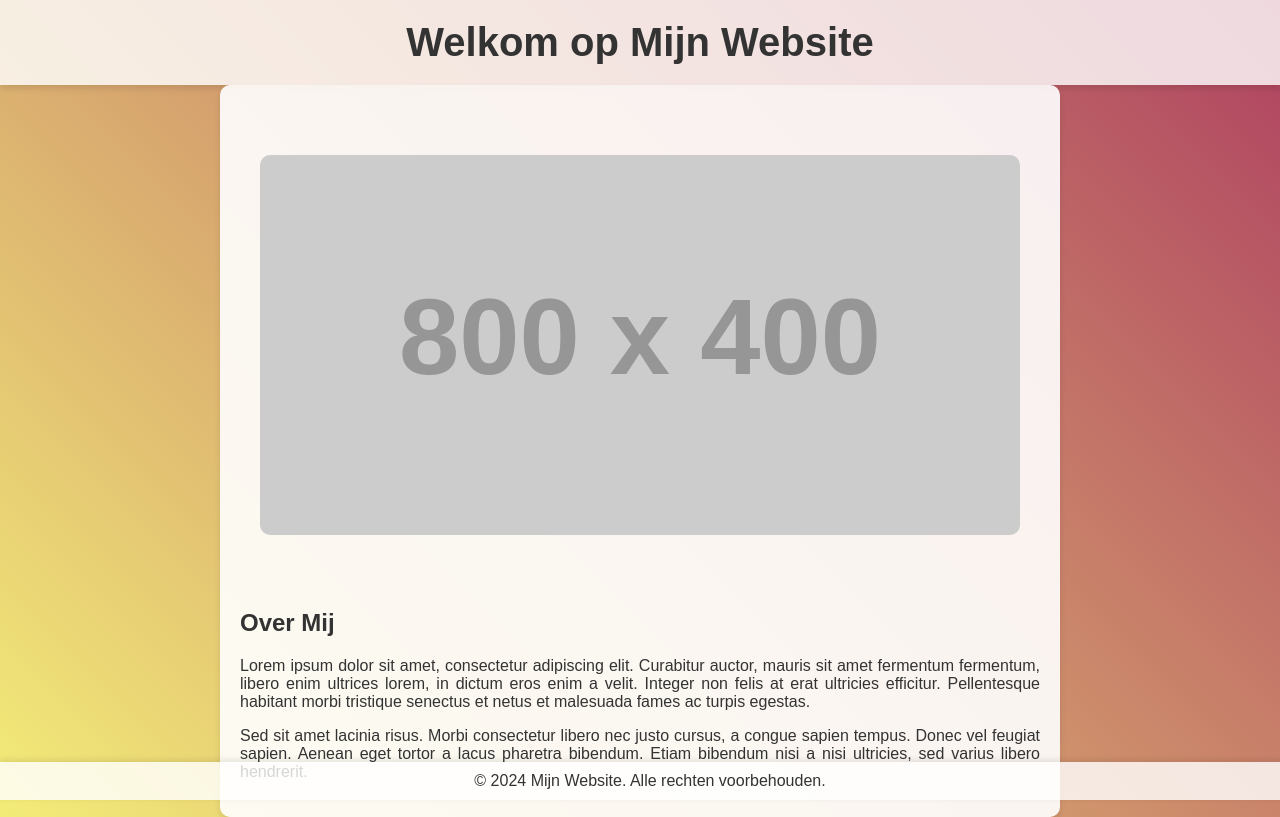
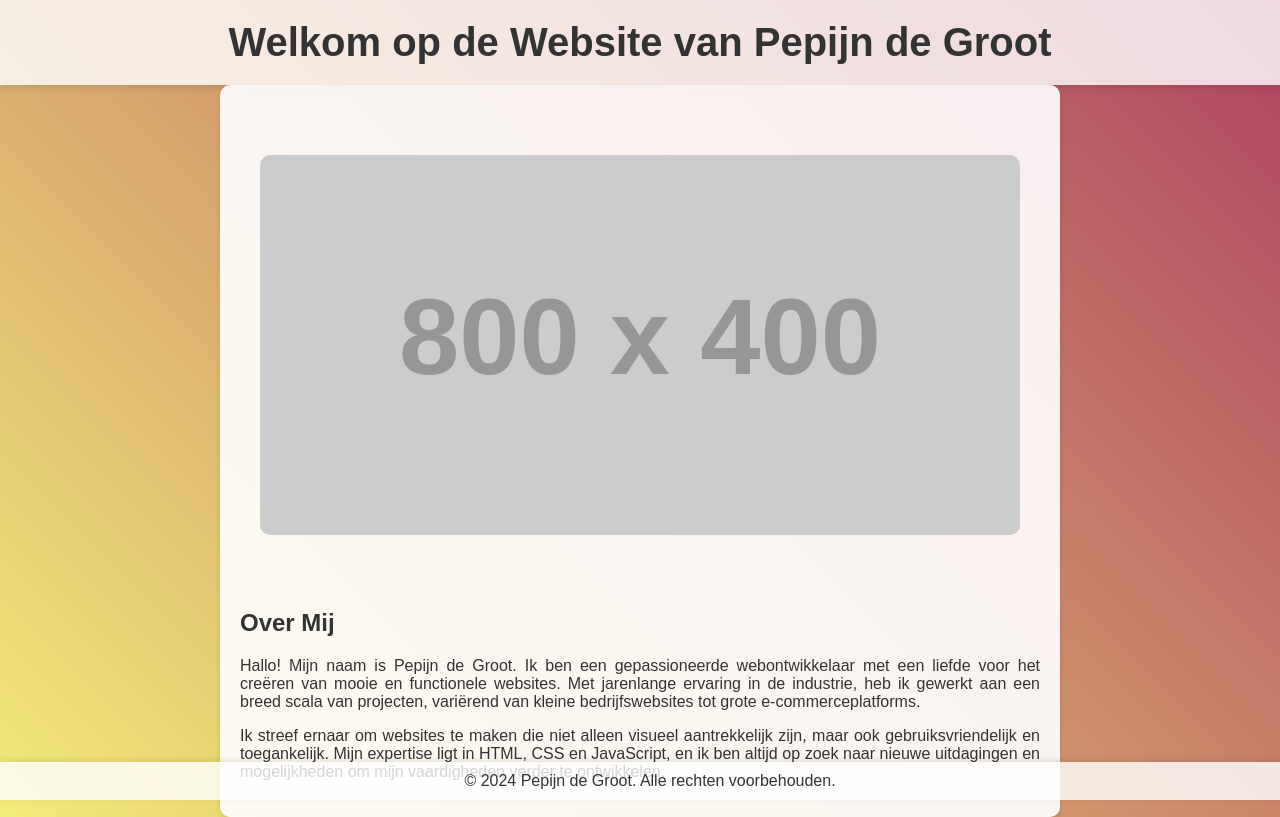
Before and after one commit to pepinonl/pepinonl.github.io, a plain HTML site: page index.html in a window 1280 px wide. Drawn offline with Linux system fonts and the light colour scheme; placeholder pictures from the web are drawn by us.

Commit message:
Update index.html

```diff
--- a/index.html
+++ b/index.html
@@ -3,7 +3,7 @@
 <head>
     <meta charset="UTF-8">
     <meta name="viewport" content="width=device-width, initial-scale=1.0">
-    <title>Welkom op Mijn Website</title>
+    <title>Welkom op de Website van Pepijn de Groot</title>
     <style>
         body {
             margin: 0;
@@ -55,7 +55,7 @@
 </head>
 <body>
     <header>
-        <h1>Welkom op Mijn Website</h1>
+        <h1>Welkom op de Website van Pepijn de Groot</h1>
     </header>
     <div class="container">
         <div class="hero">
@@ -64,15 +64,15 @@
         <div class="content">
             <h2>Over Mij</h2>
             <p>
-                Lorem ipsum dolor sit amet, consectetur adipiscing elit. Curabitur auctor, mauris sit amet fermentum fermentum, libero enim ultrices lorem, in dictum eros enim a velit. Integer non felis at erat ultricies efficitur. Pellentesque habitant morbi tristique senectus et netus et malesuada fames ac turpis egestas.
+                Hallo! Mijn naam is Pepijn de Groot. Ik ben een gepassioneerde webontwikkelaar met een liefde voor het creëren van mooie en functionele websites. Met jarenlange ervaring in de industrie, heb ik gewerkt aan een breed scala van projecten, variërend van kleine bedrijfswebsites tot grote e-commerceplatforms.
             </p>
             <p>
-                Sed sit amet lacinia risus. Morbi consectetur libero nec justo cursus, a congue sapien tempus. Donec vel feugiat sapien. Aenean eget tortor a lacus pharetra bibendum. Etiam bibendum nisi a nisi ultricies, sed varius libero hendrerit.
+                Ik streef ernaar om websites te maken die niet alleen visueel aantrekkelijk zijn, maar ook gebruiksvriendelijk en toegankelijk. Mijn expertise ligt in HTML, CSS en JavaScript, en ik ben altijd op zoek naar nieuwe uitdagingen en mogelijkheden om mijn vaardigheden verder te ontwikkelen.
             </p>
         </div>
     </div>
     <footer>
-        &copy; 2024 Mijn Website. Alle rechten voorbehouden.
+        &copy; 2024 Pepijn de Groot. Alle rechten voorbehouden.
     </footer>
 </body>
 </html>
```
